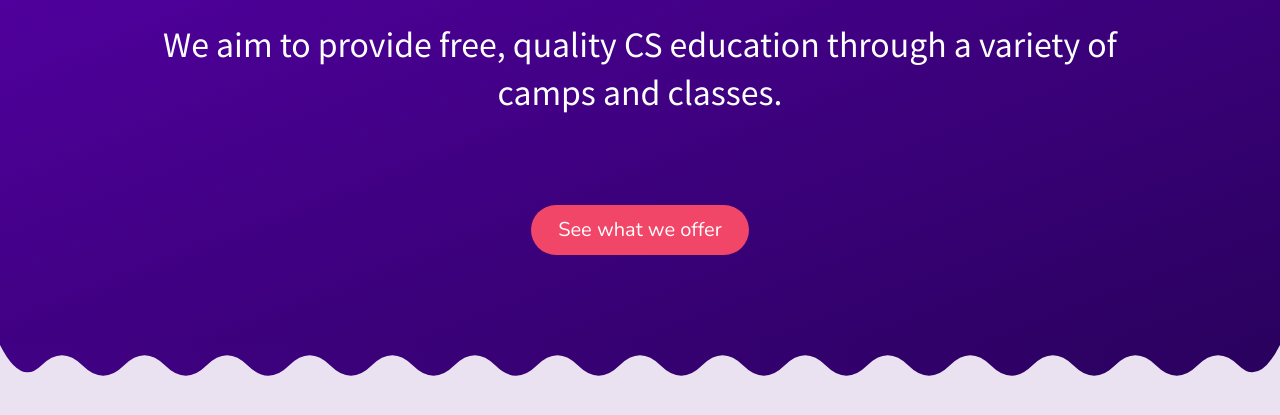
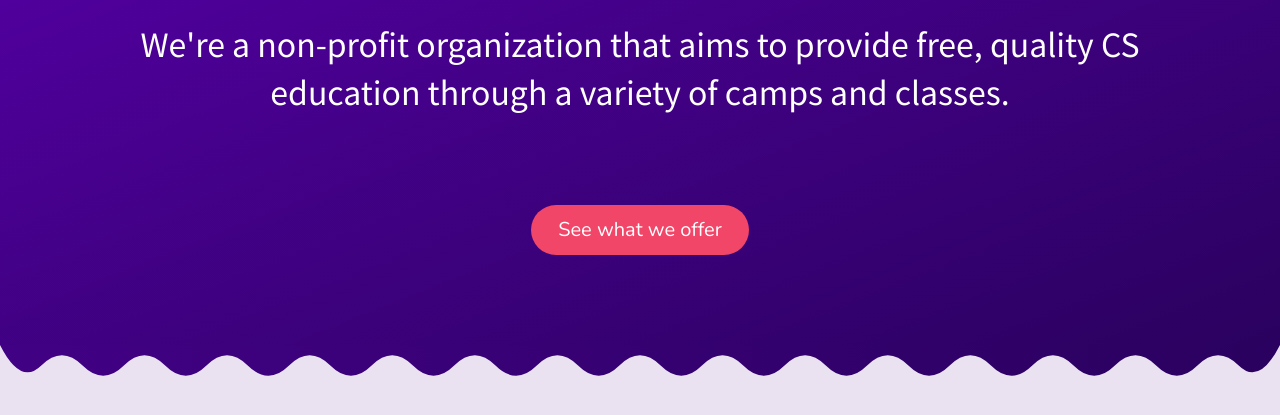
Before and after one commit to KG14/KG14.github.io, a website: page index.html in a window 1280 px wide. Shown: the part 213-628 px from the top of the page. Drawn offline with nearby package versions, Linux system fonts and the light colour scheme.

Commit message:
Added nonprofit line on splash screen

```diff
--- a/index.html
+++ b/index.html
@@ -86,7 +86,7 @@
                     <span style="color: #FCA301">CS</span>
                     <span style="color: white">Ignited.</span>
                 </p></b>
-                <p class="is-size-3" style="color: white; margin: 20px;">We aim to provide free, quality CS education through a variety of camps and classes.</p>
+                <p class="is-size-3" style="color: white; margin: 20px;">We're a non-profit organization that aims to provide free, quality CS education through a variety of camps and classes.</p>
                 <button class="button is-danger is-rounded is-medium" id="see-classes-btn" style="margin-top: 70px; margin-bottom: 40px;" onclick="scrollSection('#classes-section', true)">See what we offer</button>
             </div>
         </section>
```
